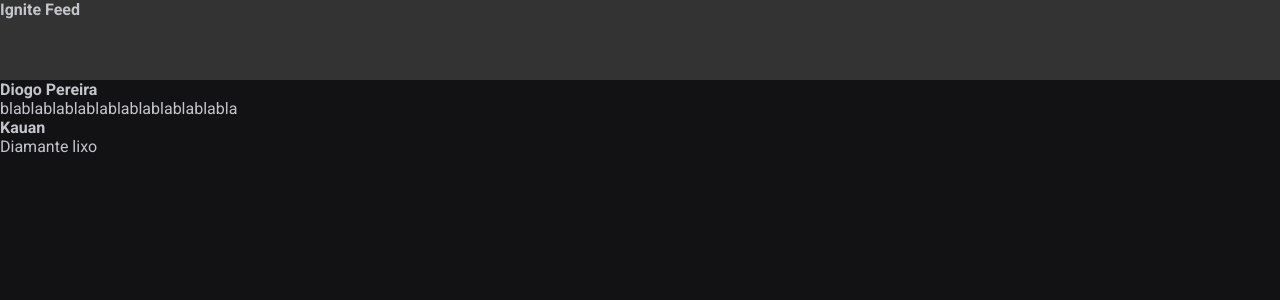
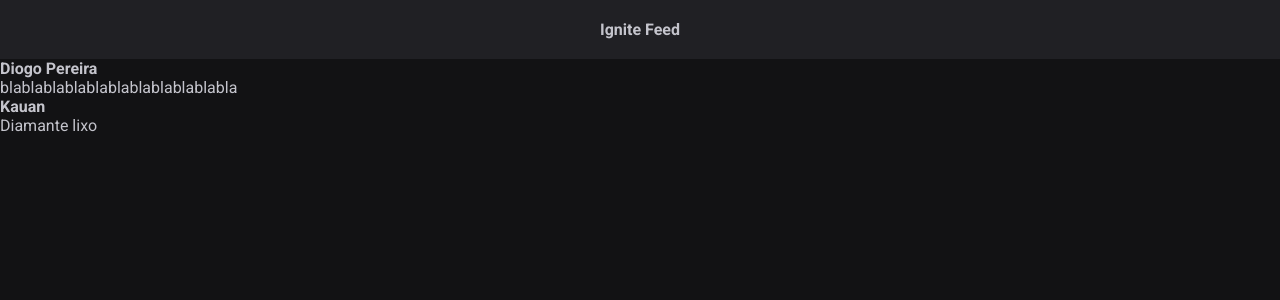
Before and after one commit to Diogopbr/ignite-react, a React (Vite) app in the folder modulo-2/: page / in a window 1280 px wide. Shown: the top 300 px of the page. Built offline with nearby package versions, Linux system fonts and the light colour scheme.

Commit message:
criação assets

```diff
--- a/modulo-2/src/components/Header.module.css
+++ b/modulo-2/src/components/Header.module.css
@@ -1,4 +1,6 @@
 .header {
-    background: #333;
-    height: 80px;
+    background: var(--gray-800);
+    display: flex;
+    justify-content: center;
+    padding: 1.25rem 0;
 }
```
Also changed, not shown: modulo-2/src/assets/ignite-logo.svg (added).
